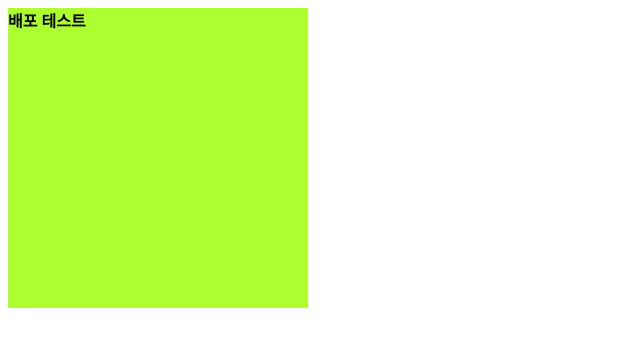
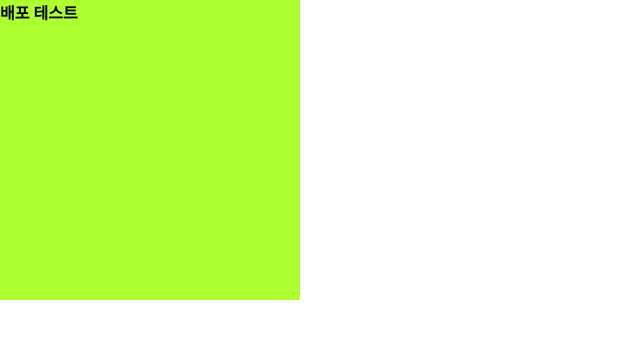
Before and after one commit to J-non/J-non.github.io, a plain HTML site: page index.html in a window 1280 px wide. Shown: the whole page, without its empty margins (0-640 px from the left). Drawn offline with Linux system fonts and the light colour scheme.

Commit message:
test commit

```diff
--- a/public/css/index.css
+++ b/public/css/index.css
@@ -1,3 +1,10 @@
+* {
+    margin: 0;
+    padding: 0;
+    box-sizing: border-box;
+    text-decoration: none;
+}
+
 .test {
     font-weight: bold;
     width: 300px;
```
